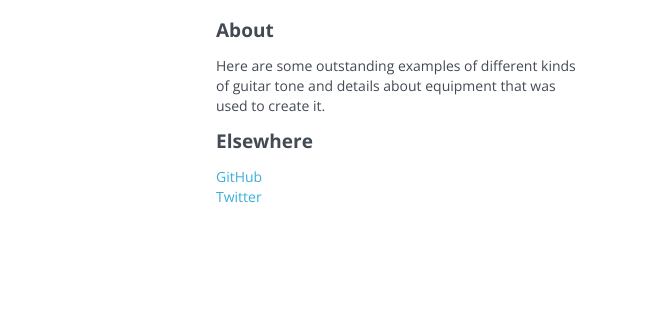
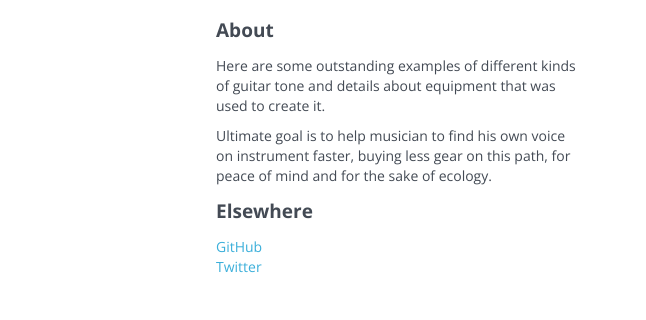
Before and after one commit to alexpetrov/gtd, a plain HTML site: page resources/templates/gtd.html in a window 1280 px wide. Shown: the part 147-467 px from the top of the page, 634-1280 px from the left. Drawn offline with nearby package versions, Linux system fonts and the light colour scheme.

Commit message:
Add goal to About

```diff
--- a/resources/templates/gtd.html
+++ b/resources/templates/gtd.html
@@ -49,6 +49,7 @@
                     <div class="sidebar-module sidebar-module-inset">
                         <h4>About</h4>
                         <p>Here are some outstanding examples of different kinds of guitar tone and details about equipment that was used to create it.</p>
+                        <p>Ultimate goal is to help musician to find his own voice on instrument faster, buying less gear on this path, for peace of mind and for the sake of ecology.</p>
                     </div>
 
                     <div class="sidebar-module">
```
